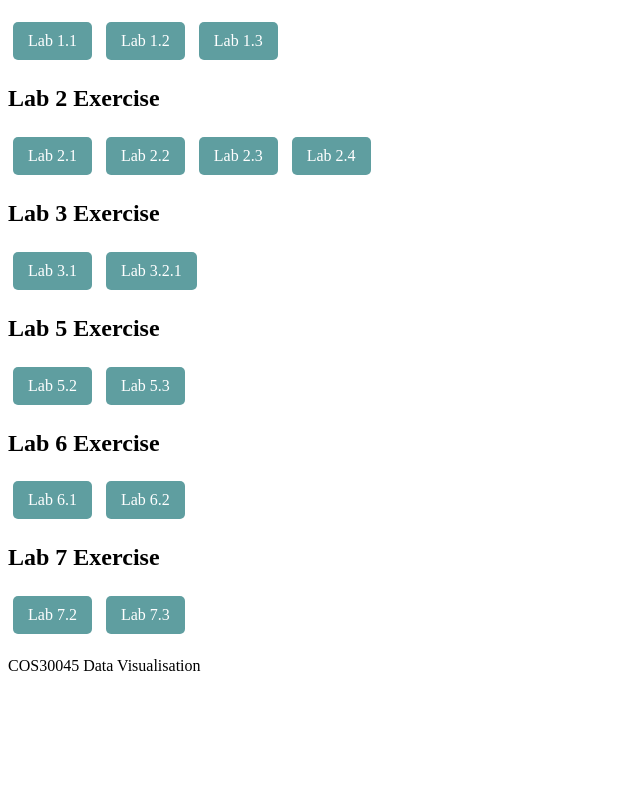
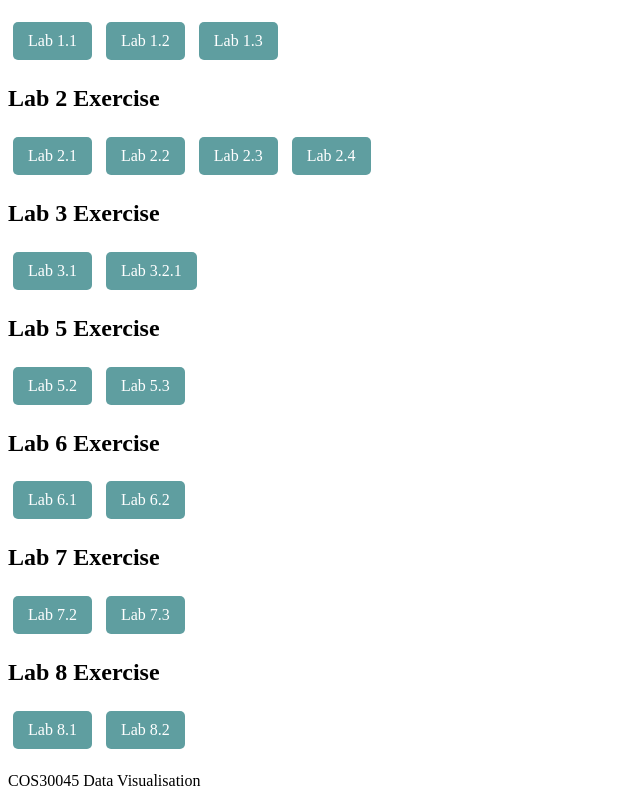
Before and after one commit to Pizzaaa02/Lab-Tutorial, a plain HTML site: page Lab 7.1.html in a window 1280 px wide. Shown: the part 572-1370 px from the top of the page, without its empty margins (0-640 px from the left). Before the commit the page ends 1255 px from the top, so only its background shows below. Drawn offline with nearby package versions, Linux system fonts and the light colour scheme.

Commit message:
Lab 7.1.html

```diff
--- a/Lab 7.1.html
+++ b/Lab 7.1.html
@@ -8,6 +8,7 @@
     <meta name="author" content="Adrian Chew" />
     <title>Task 2.1 D3 Data Binding</title>
     <script src="http://d3js.org/d3.v7.min.js"></script>
+    <h1>Number of Unemployed in Australia</h1>
     <style>
         .area {
             fill: steelblue;
@@ -23,7 +24,7 @@
         .annotation-line {
             stroke: red;
             stroke-width: 1.5;
-            stroke-dasharray: 5, 5;
+            stroke-dasharray: 5,5;
         }
 
         .annotation-text {
@@ -35,8 +36,6 @@
 </head>
 
 <body>
-
-    <h1>Number of Unemployed in Australia</h1>
 
     <a href="Homepage.html"
        style="display: inline-block; margin-top: 20px; padding: 10px 15px;
@@ -94,7 +93,6 @@
                 svg.append("g")
                     .attr("transform", "translate(0," + h + ")")
                     .call(xAxis);
-
                 svg.append("g")
                     .call(yAxis);
 
@@ -149,6 +147,11 @@
     <a href="Lab 7.2.html" style="display: inline-block; margin: 5px; padding: 10px 15px; background-color: cadetblue; color: white; text-decoration: none; border-radius: 5px;">Lab 7.2</a>
     <a href="Lab 7.3.html" style="display: inline-block; margin: 5px; padding: 10px 15px; background-color: cadetblue; color: white; text-decoration: none; border-radius: 5px;">Lab 7.3</a>
 </div>
+<div style="margin-top: 20px;">
+    <h2>Lab 8 Exercise</h2>
+    <a href="Lab 8.1.html" style="display: inline-block; margin: 5px; padding: 10px 15px; background-color: cadetblue; color: white; text-decoration: none; border-radius: 5px;">Lab 8.1</a>
+    <a href="Lab 8.2.html" style="display: inline-block; margin: 5px; padding: 10px 15px; background-color: cadetblue; color: white; text-decoration: none; border-radius: 5px;">Lab 8.2</a>
+</div>
 
     <br>
 
```
